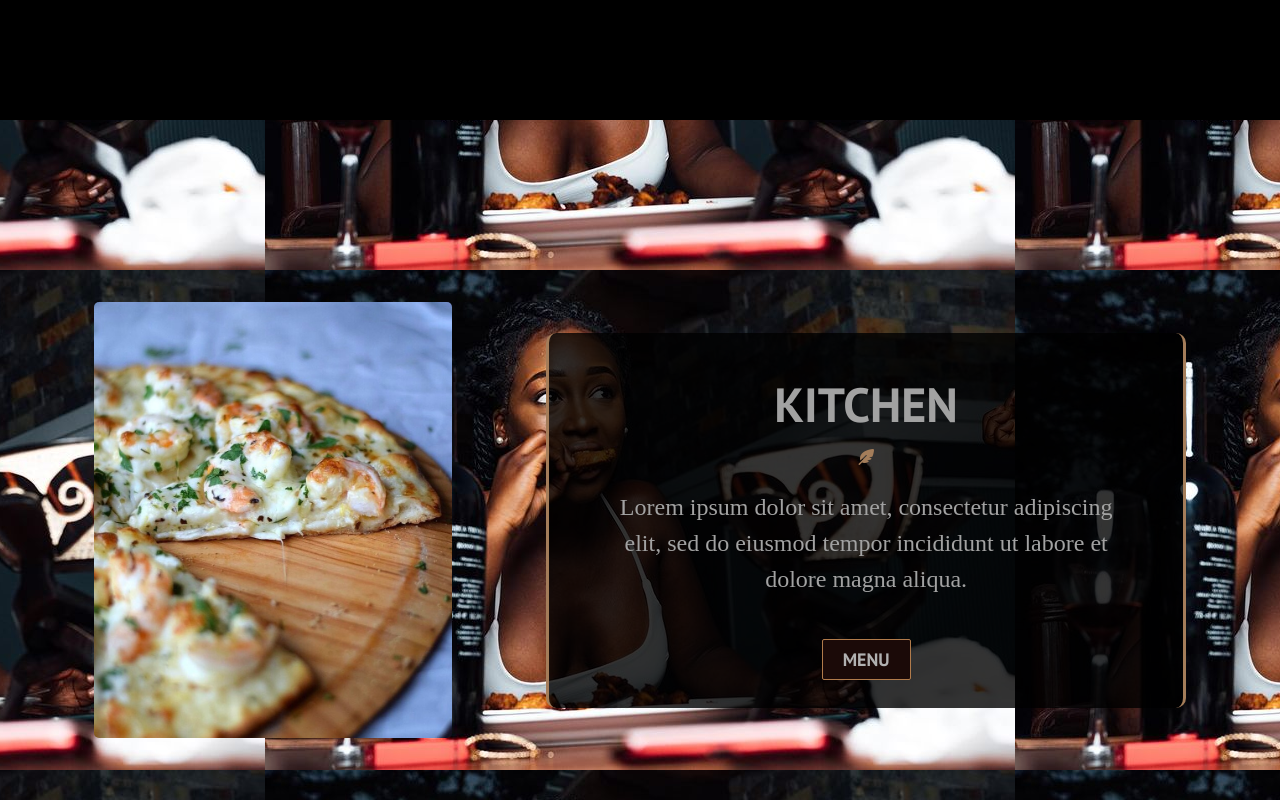
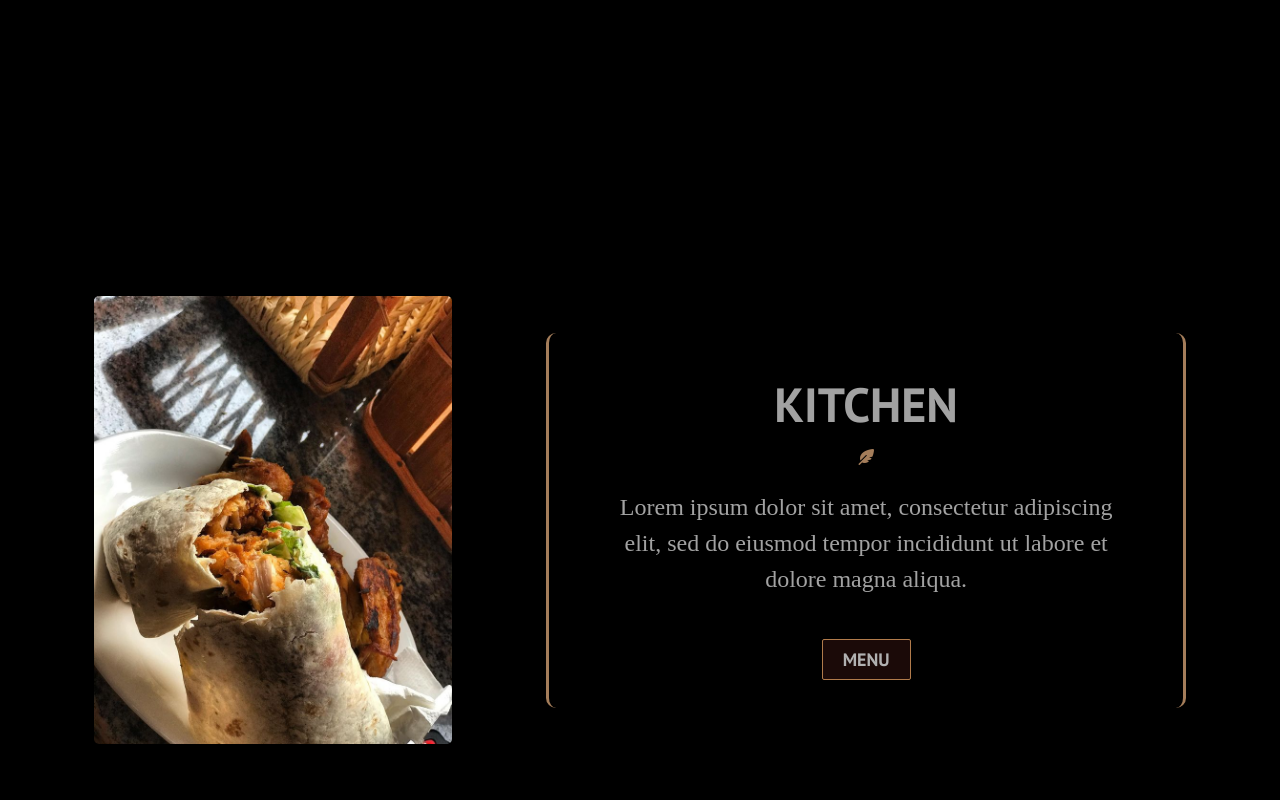
Before and after one commit to agyemansteve/palms, a React (Create React App) app: page / in a window 1280 px wide. Shown: the part 1480-2280 px from the top of the page. Built offline with nearby package versions, Linux system fonts and the light colour scheme.

Commit message:
fixed spacing around content text

```diff
--- a/package.json
+++ b/package.json
@@ -2,7 +2,7 @@
   "name": "palms-lounge-v1",
   "version": "0.1.0",
   "private": true,
-  "homepage" : "https://lucid-haibt-347f9e.netlify.app/",
+  "homepage" : "https://thepalms.netlify.app/",
   "dependencies": {
     "@reduxjs/toolkit": "^1.6.1",
     "@testing-library/jest-dom": "^4.2.4",
--- a/src/components/Content.css
+++ b/src/components/Content.css
@@ -22,6 +22,7 @@
         /* scroll-snap-align: center; */
     }
     .content-text{
+        margin: 26px;
         padding: 43px 15px;
         text-align: center;
 
@@ -47,9 +48,7 @@
     }
 
 
-     .btns{
 
-    }
 }
 
 
@@ -58,6 +57,7 @@
 
     .content{
         height: 100vh;
+        background-blend-mode: color;
         /* background-color: rgb(51, 27, 24); */
         /* padding: 4rem 0 2rem 0; */
         -ms-flex-pack: center;
--- a/src/components/HeroSection.css
+++ b/src/components/HeroSection.css
@@ -9,10 +9,11 @@ video {
 
 
 .hero-container {
+  margin-top: 0;
   /* background: url('/images/bg1.jpg') center center/cover no-repeat; */
   /* background-attachment: fixed; */
   height: 100vh;
-  scroll-snap-align: start;
+
   width: 100%;
   display: flex;
   flex-direction: column;
--- a/src/components/pages/Home.js
+++ b/src/components/pages/Home.js
@@ -88,11 +88,11 @@ import { Button } from '../Button';
 // navbar.style.backgroundImage="url(/images/kente.jpg)"
 //  mainBg= {`url(/images/kente.jpg)`}
 
-mainBg= {` url(/images/img4.jpg) center fixed`}
+mainBg= {   window.innerWidth >= 796 ? `black` : `url(/images/img4.jpg) center fixed`}
       textBg= "#000000cc"
       tittleAnime="fade-right"
-      paraAnime="fade-up"
-      imgAnime="fade-up"
+      paraAnime="fade-down"
+      // imgAnime="zoom-out"
       // btnDisplay="none"
       flexDirection="row"
       buttonStyle='btn--primary'
@@ -100,7 +100,7 @@ mainBg= {` url(/images/img4.jpg) center fixed`}
        buttonChild= "MENU"
        btnTo="/menu"
        para = {"Lorem ipsum dolor sit amet, consectetur adipiscing elit, sed do eiusmod tempor incididunt ut labore et dolore magna aliqua."}
-       src="images/fd1.jpg"
+       src="images/fd2.jpg"
        id = "kitchen"
         />
 
```
